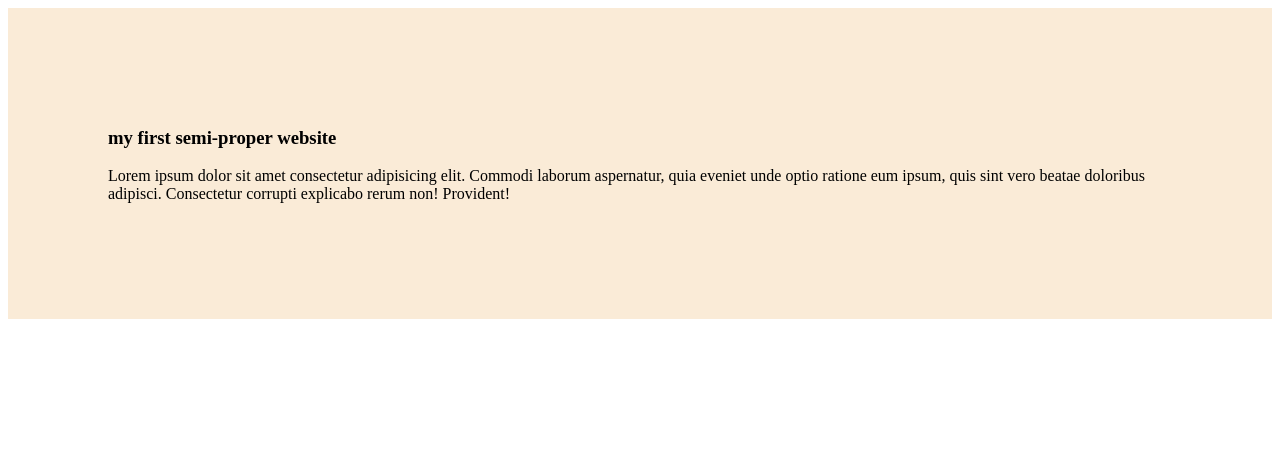
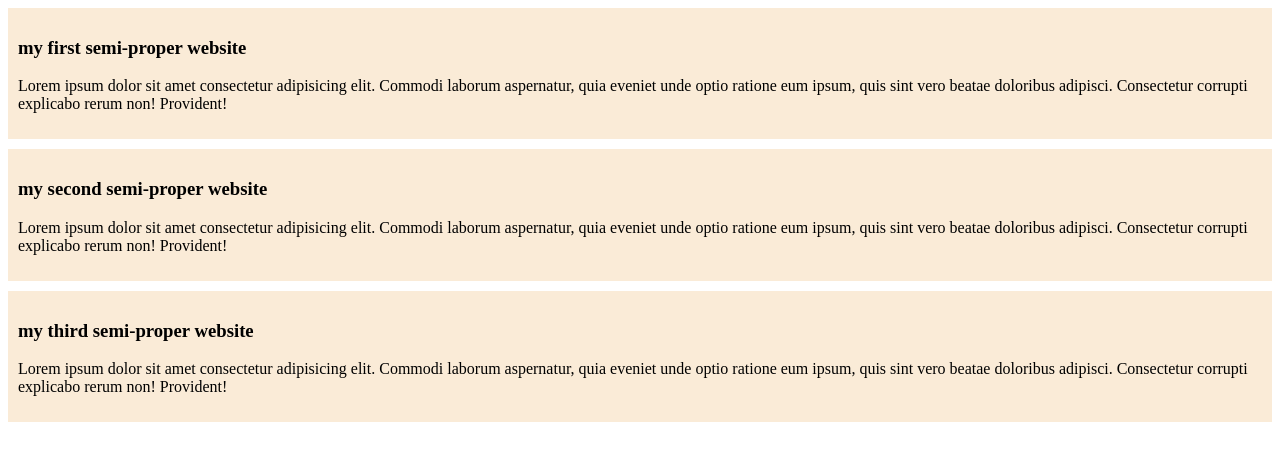
Before and after one commit to nayeem005500/abc, a plain HTML site: page index.html in a window 1280 px wide. Drawn offline with Linux system fonts and the light colour scheme.

Commit message:
added the second and the third blog

```diff
--- a/index.html
+++ b/index.html
@@ -6,9 +6,26 @@
     <title>abc</title>
     <link rel="stylesheet" href="styles/blog.css">
 </head>
-<body><div>
+<body>
+    <div>
     <h3>
         my first semi-proper website
+    </h3>
+    <p>
+        Lorem ipsum dolor sit amet consectetur adipisicing elit. Commodi laborum aspernatur, quia eveniet unde optio ratione eum ipsum, quis sint vero beatae doloribus adipisci. Consectetur corrupti explicabo rerum non! Provident!
+    </p>
+</div>
+    <div>
+    <h3>
+        my second semi-proper website
+    </h3>
+    <p>
+        Lorem ipsum dolor sit amet consectetur adipisicing elit. Commodi laborum aspernatur, quia eveniet unde optio ratione eum ipsum, quis sint vero beatae doloribus adipisci. Consectetur corrupti explicabo rerum non! Provident!
+    </p>
+</div>
+    <div>
+    <h3>
+        my third semi-proper website
     </h3>
     <p>
         Lorem ipsum dolor sit amet consectetur adipisicing elit. Commodi laborum aspernatur, quia eveniet unde optio ratione eum ipsum, quis sint vero beatae doloribus adipisci. Consectetur corrupti explicabo rerum non! Provident!
--- a/styles/blog.css
+++ b/styles/blog.css
@@ -1,4 +1,5 @@
 div{
     background-color: antiquewhite;
-    padding: 100px;
+    padding: 10px;
+    margin-bottom: 10px;
 }
```
